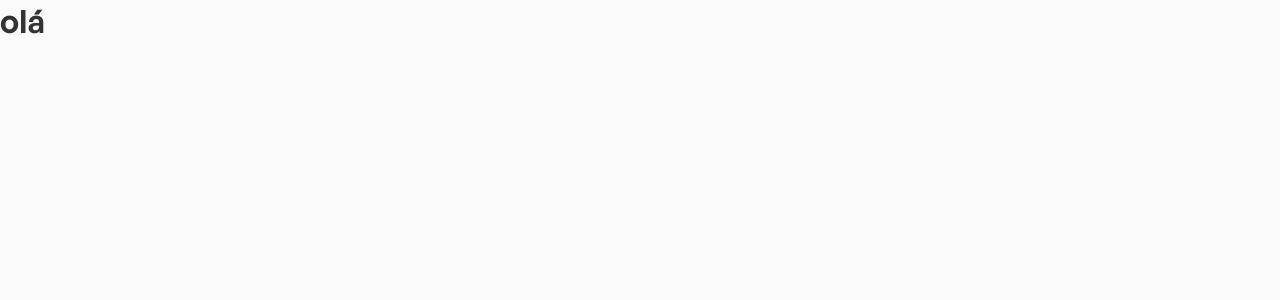
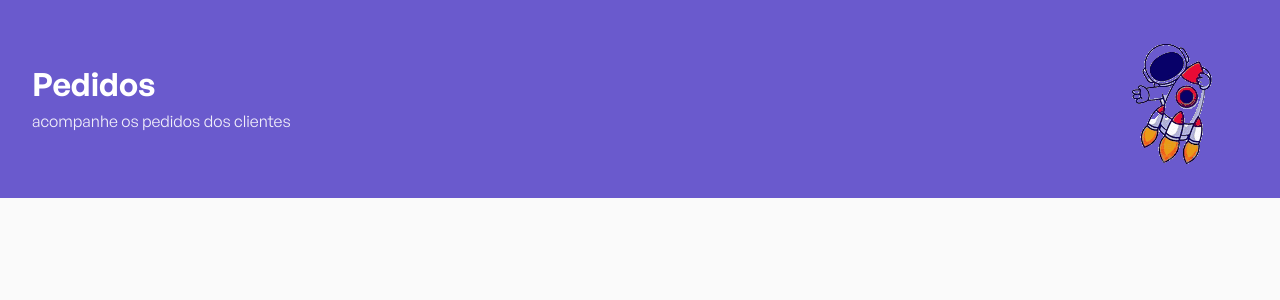
Before and after one commit to Joanderson337/Go-Fast, a React (Vite) app in the folder front-end/: page / in a window 1280 px wide. Shown: the top 300 px of the page. Built offline with nearby package versions, Linux system fonts and the light colour scheme.

Commit message:
feat:sparkles:: adicionando componente header

```diff
--- a/front-end/src/App.tsx
+++ b/front-end/src/App.tsx
@@ -1,10 +1,11 @@
+import { Header } from './components/Header';
 import { GlobalStyles } from './styles/GlobalStyled';
 
 export function App() {
   return(
     <>
       <GlobalStyles />
-      <h1>olá</h1>
+      <Header />
     </>
   );
 }
--- /dev/null
+++ b/front-end/src/components/Header/index.tsx
@@ -0,0 +1,16 @@
+import { ContainerHeader, ContentHeader } from './styled';
+import logo from '../../assets/images/logo.gif';
+
+export function Header(){
+  return(
+    <ContainerHeader>
+      <ContentHeader>
+        <div className="page-details">
+          <h1>Pedidos</h1>
+          <h2>acompanhe os pedidos dos clientes</h2>
+        </div>
+        <img src={logo} alt="logo" />
+      </ContentHeader>
+    </ContainerHeader>
+  );
+}
--- /dev/null
+++ b/front-end/src/components/Header/styled.ts
@@ -0,0 +1,35 @@
+import styled from 'styled-components';
+
+export const ContainerHeader = styled.header`
+  background: #6A5ACD;
+
+  display: flex;
+  justify-content: center;
+  height: 198px;
+  align-items: center;
+`;
+
+export const ContentHeader = styled.div`
+  width: 100%;
+  max-width: 1216px;
+
+  display: flex;
+  align-items: center;
+  justify-content: space-between;
+
+  .page-details{
+    h1 {
+      font-size: 32px;
+      line-height: 120%;
+      color: #FFFFFF;
+    }
+    h2{
+      font-size: 16px;
+      line-height: 150%;
+      font-weight: 400;
+      color: #FFFFFF;
+      opacity: 0.9;
+      margin-top: 6px;
+    }
+  }
+`;
```
Also changed, not shown: front-end/src/assets/images/logo.gif (added).
